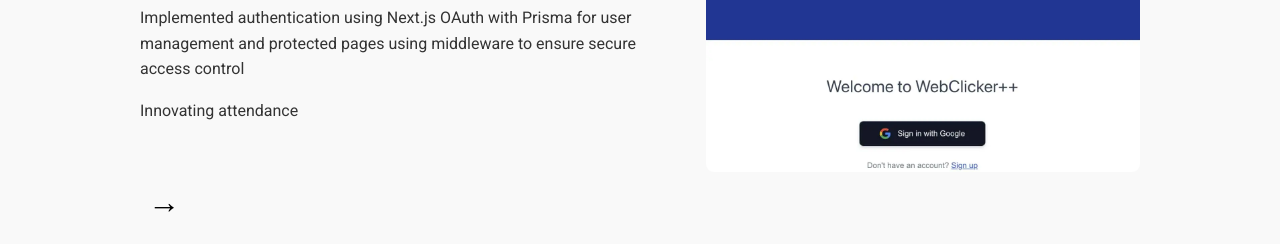
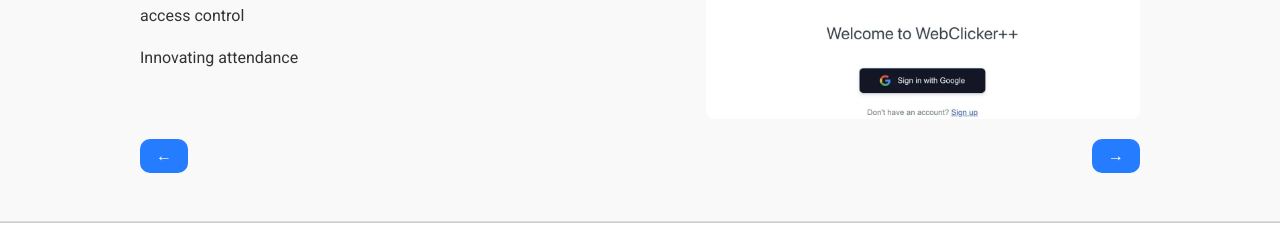
Before and after one commit to ulises0516/hw3, a plain HTML site: page index.html in a window 1280 px wide. Shown: the part 2488-2732 px from the top of the page. Drawn offline with Linux system fonts and the light colour scheme.

Commit message:
Fixed overflow of slides and adjusted button styling

```diff
--- a/assets/css/styles.css
+++ b/assets/css/styles.css
@@ -240,18 +240,33 @@
 
 }
 
+.slider-wrapper {
+  max-width: 1000px;
+  margin: 10px auto 0;
+}
+
+.slider-controls {
+  display: flex;
+  justify-content: space-between;  /* One button on each side */
+  margin-top: 1rem;                /* Space above the buttons */
+}
 
 .slider-btn {
-  background-color: transparent;
+  background-color: #257CFF;
+  color: #fff;
   border: none;
-  font-size: 2rem;
+  border-radius: 10px;
+  font-size: 1rem;
   cursor: pointer;
-  padding: 0.5rem;
-  z-index: 2;
+  padding: 0.5rem 1rem;
+}
+
+.slider-btn:hover {
+  background-color: #1f66d1;
 }
 
 .slider-btn:focus {
-  outline: none;
+  outline-offset: 2px;
 }
 
 
--- a/index.html
+++ b/index.html
@@ -84,8 +84,11 @@
 
     <section id="portfolio">
       <h2>Portfolio/Projects</h2>
+      <div class="slider-wrapper">
+
+
         <div class="slider-container">
-        <button class="slider-btn prev" aria-label="Previous Project">&#8592;</button>
+
           <div class="slider">
             <div class="slide active">
               <article>
@@ -144,8 +147,12 @@
               </aside>
             </div>
           </div>
+          <div class="slider-controls">
+            <button class="slider-btn prev" aria-label="Previous Project">&#8592;</button>
             <button class="slider-btn next" aria-label="Next Project">&#8594;</button>
           </div>
+        </div>
+
     </section>
 
   </main>
```
Lines whose indentation alone changed are shown as unchanged.
